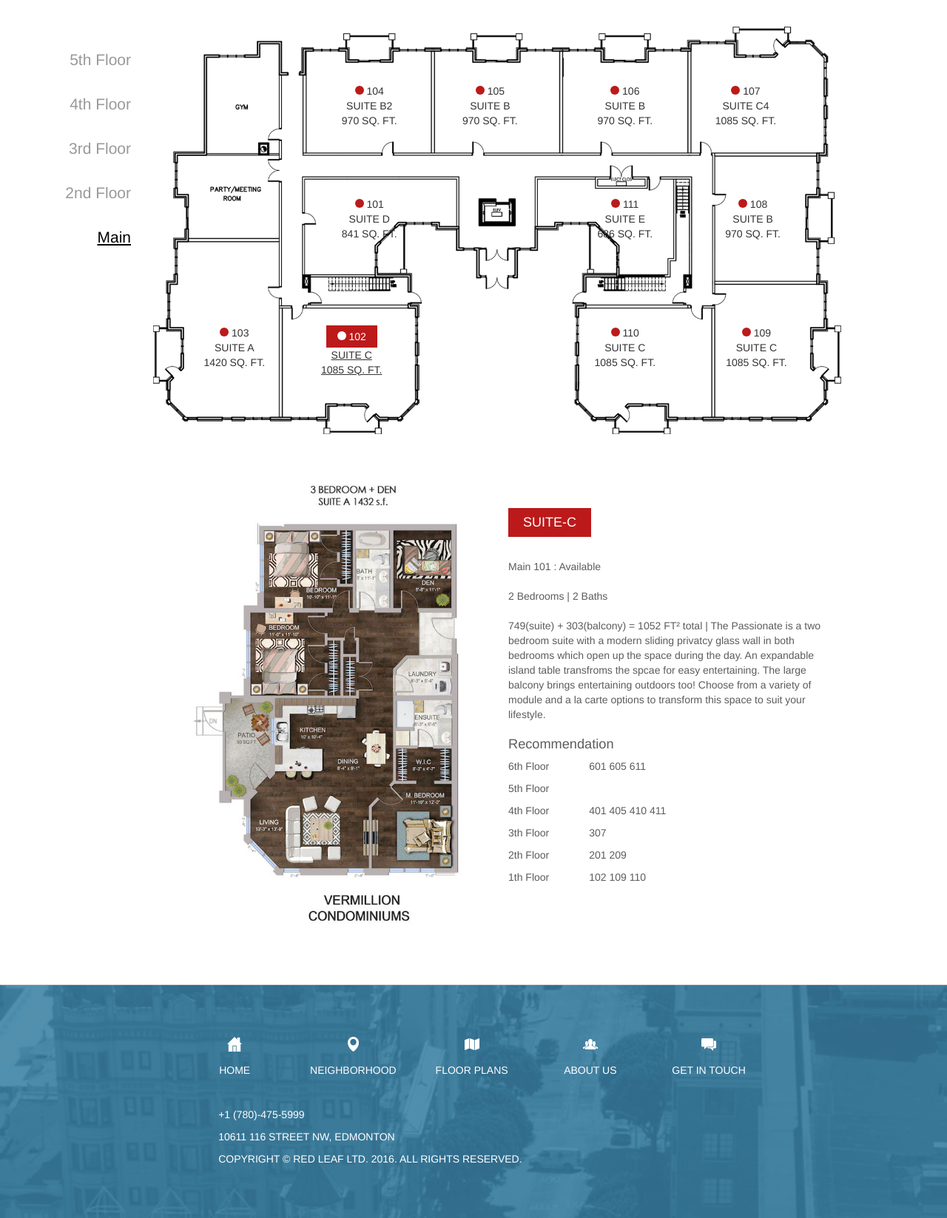
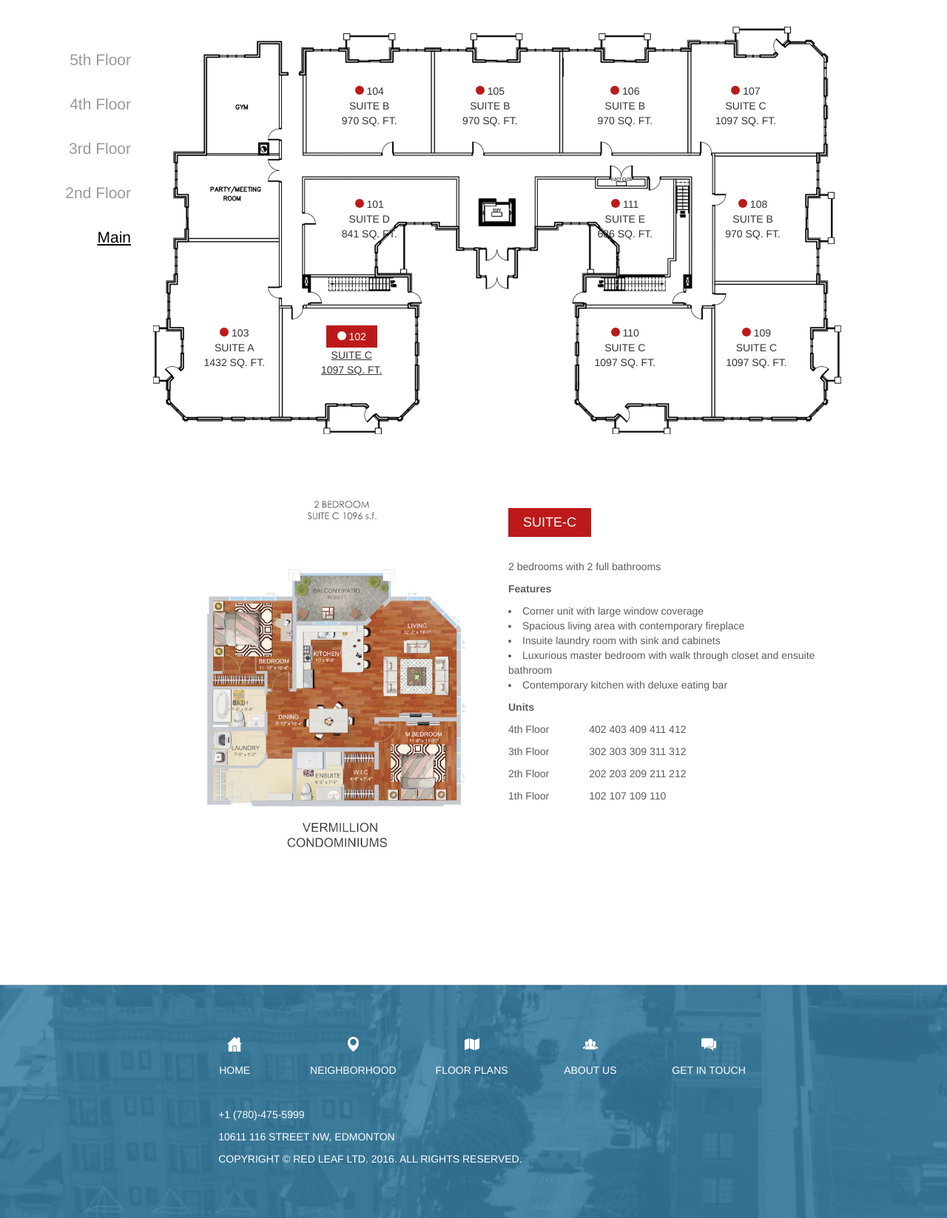
Before and after one commit to leyuan/Vermillion, a PHP site: page /floor-plan.php in a window 1280 px wide. Shown: the part 404-2051 px from the top of the page at 74% size. Run offline with PHP 8.4, Linux system fonts and the light colour scheme; some libraries are stand-ins or nearby versions.

Commit message:
update first 3 floor information

```diff
--- a/assets/css/vermillion.css
+++ b/assets/css/vermillion.css
@@ -714,9 +714,12 @@ p {
 	margin-bottom: 10px;
 }
 
-.main-text {
+/*.main-text {
 	margin-top: 20px;
 	margin-bottom: 20px;
+}*/
+.features-intro-container {
+	margin-top: 20px;
 }
 
 .suite-recommendation-number {
--- a/assets/js/temp.js
+++ b/assets/js/floor-plan.js
@@ -57,8 +57,13 @@ var update_suite_intro = function(floor, suite_number, suite){
 	// console.log( "suite -> "+suite );
 	$.each(suiteInfo, function(suite_name, suite_details_arr) {
 		if(suite == suite_name) {
-			$("#suite-type").html(suite_details_arr[0]);
-			room_avai_text = "Suite  "+suite_number+" : "+"Availabele";
+			var suiteType = suite_details_arr[0];
+			$("#suite-type").html(suiteType);
+			$(".suite-type-intro").hide();
+			$("#"+suiteType).show();
+			console.log(suite_details_arr);
+			// room_avai_text = "Suite  "+suite_number+" : "+"Availabele";
+			room_avai_text = "Suite  "+suite_number;
 			$("#room-availability").html(room_avai_text);
 			$("#suite-image").attr('src', suite_details_arr[2]);
 			if(suite_details_arr[0] == "Suite-C2"){
--- a/floor-plan.php
+++ b/floor-plan.php
@@ -72,7 +72,7 @@
 									<span class="status-available"></span>
 									<span class="suite-number">104</span>
 								</span><br />
-								SUITE B2
+								SUITE B
 								<sqt>970 SQ. FT.</sqt>
 							</p>
 						</span>
@@ -102,8 +102,8 @@
 									<span class="status-available"></span>
 									<span class="suite-number">107</span>
 								</span><br />
-								SUITE C4
-								<sqt>1085 SQ. FT.</sqt>
+								SUITE C
+								<sqt>1097 SQ. FT.</sqt>
 							</p>
 						</span>
 					</div>
@@ -149,7 +149,7 @@
 									<span class="suite-number">103</span>
 								</span><br />
 								SUITE A
-								<sqt>1420 SQ. FT.</sqt>
+								<sqt>1432 SQ. FT.</sqt>
 							</p>
 						</span>
 						<span class="col-two">
@@ -159,7 +159,7 @@
 									<span class="suite-number">102</span>
 								</span><br/>
 								SUITE C
-								<sqt>1085 SQ. FT.</sqt>
+								<sqt>1097 SQ. FT.</sqt>
 							</p>
 						</span>
 						<span class="col-three">
@@ -172,7 +172,7 @@
 									<span class="suite-number">110</span>
 								</span><br />
 								SUITE C
-								<sqt>1085 SQ. FT.</sqt>
+								<sqt>1097 SQ. FT.</sqt>
 							</p>
 						</span>
 						<span class="col-five">
@@ -182,7 +182,7 @@
 									<span class="suite-number">109</span>
 								</span><br />
 								SUITE C
-								<sqt>1085 SQ. FT.</sqt>
+								<sqt>1097 SQ. FT.</sqt>
 							</p>
 						</span>
 					</div>
@@ -200,8 +200,8 @@
 									<span class="status-available"></span>
 									<span class="suite-number">205</span>
 								</span><br />
-								SUITE C1
-								<sqt>1077 SQ. FT.</sqt>
+								SUITE F
+								<sqt>1099 SQ. FT.</sqt>
 							</p>
 						</span>
 						<span class="col-two">
@@ -210,7 +210,7 @@
 									<span class="status-available"></span>
 									<span class="suite-number">206</span>
 								</span><br />
-								SUITE B2
+								SUITE B
 								<sqt>970 SQ. FT.</sqt>
 							</p>
 						</span>
@@ -240,8 +240,8 @@
 									<span class="status-available"></span>
 									<span class="suite-number">209</span>
 								</span><br />
-								SUITE C4
-								<sqt>1085 SQ. FT.</sqt>
+								SUITE C
+								<sqt>1097 SQ. FT.</sqt>
 							</p>
 						</span>
 					</div>
@@ -295,7 +295,7 @@
 									<span class="suite-number">203</span>
 								</span><br />
 								SUITE C
-								<sqt>1085 SQ. FT.</sqt>
+								<sqt>1096 SQ. FT.</sqt>
 							</p>
 						</span>
 						<span class="col-two">
@@ -305,7 +305,7 @@
 									<span class="suite-number">202</span>
 								</span><br />
 								SUITE C
-								<sqt>1085 SQ. FT.</sqt>
+								<sqt>1097 SQ. FT.</sqt>
 							</p>
 						</span>
 						<span class="col-three">
@@ -318,7 +318,7 @@
 									<span class="suite-number">212</span>
 								</span><br />
 								SUITE C
-								<sqt>1085 SQ. FT.</sqt>
+								<sqt>1097 SQ. FT.</sqt>
 							</p>
 						</span>
 						<span class="col-five">
@@ -328,7 +328,7 @@
 									<span class="suite-number">211</span>
 								</span><br />
 								SUITE C
-								<sqt>1085 SQ. FT.</sqt>
+								<sqt>1097 SQ. FT.</sqt>
 							</p>
 						</span>
 					</div>
@@ -346,8 +346,8 @@
 									<span class="status-available"></span>
 									<span class="suite-number">305</span>
 								</span><br />
-								SUITE C1
-								<sqt>1077 SQ. FT.</sqt>
+								SUITE F
+								<sqt>1099 SQ. FT.</sqt>
 							</p>
 						</span>
 						<span class="col-two">
@@ -356,7 +356,7 @@
 									<span class="status-available"></span>
 									<span class="suite-number">306</span>
 								</span><br />
-								SUITE B2
+								SUITE B
 								<sqt>970 SQ. FT.</sqt>
 							</p>
 						</span>
@@ -386,8 +386,8 @@
 									<span class="status-available"></span>
 									<span class="suite-number">309</span>
 								</span><br />
-								SUITE C4
-								<sqt>1085 SQ. FT.</sqt>
+								SUITE C
+								<sqt>1097 SQ. FT.</sqt>
 							</p>
 						</span>
 					</div>
@@ -441,7 +441,7 @@
 									<span class="suite-number">303</span>
 								</span><br />
 								SUITE C
-								<sqt>1085 SQ. FT.</sqt>
+								<sqt>1096 SQ. FT.</sqt>
 							</p>
 						</span>
 						<span class="col-two">
@@ -451,7 +451,7 @@
 									<span class="suite-number">302</span>
 								</span><br />
 								SUITE C
-								<sqt>1085 SQ. FT.</sqt>
+								<sqt>1097 SQ. FT.</sqt>
 							</p>
 						</span>
 						<span class="col-three">
@@ -464,7 +464,7 @@
 									<span class="suite-number">312</span>
 								</span><br />
 								SUITE C
-								<sqt>1085 SQ. FT.</sqt>
+								<sqt>1097 SQ. FT.</sqt>
 							</p>
 						</span>
 						<span class="col-five">
@@ -474,7 +474,7 @@
 									<span class="suite-number">311</span>
 								</span><br />
 								SUITE C
-								<sqt>1085 SQ. FT.</sqt>
+								<sqt>1097 SQ. FT.</sqt>
 							</p>
 						</span>
 					</div>
@@ -777,26 +777,164 @@
 		<div class="sub-row suite-intro-container" id="suite-section">
 			<div class="col-md-5 default-font suite-text-container">
 				<h4 class="suite-type" id="suite-type">SUITE-C</h4>
-				<p class="room-availability" id="room-availability">Main  101 : Available</p>
-				<p class="room-bath"> 2 Bedrooms | 2 Baths </p>
-				<p class="main-text">
-				749(suite) + 303(balcony) = 1052 FT&sup2; total | The Passionate is a two bedroom
-				suite with a modern sliding privatcy glass wall in both bedrooms which open up the space
-				during the day. An expandable island table transfroms the spcae for easy entertaining.
-				The large balcony brings entertaining outdoors too! Choose from a variety of module and a
-				la carte options to transform this space to suit your lifestyle.
-				</p>
-				<h4 class="suite-recommendation">Recommendation</h4>
-				<p class="floor-recommendation">6th Floor <span class="suite-recommendation-number">601 605 611</span></p>
-				<p class="floor-recommendation">5th Floor <span class="suite-recommendation-number"></span></p>
-				<p class="floor-recommendation">4th Floor <span class="suite-recommendation-number">401 405 410 411</span></p>
-				<p class="floor-recommendation">3th Floor <span class="suite-recommendation-number">307</span></p>
-				<p class="floor-recommendation">2th Floor <span class="suite-recommendation-number">201 209</span></p>
-				<p class="floor-recommendation">1th Floor <span class="suite-recommendation-number">102 109 110</span></p>
+				<!-- <p class="room-availability" id="room-availability">Main  101</p> -->
+				<div id="Suite-A" class="suite-type-intro">
+					<div class="features-intro-container">
+						<p class="room-bath"> 3 bedrooms plus a large den </p>
+						<p><b>Features</b></p>
+						<p class="main-text">
+							<li>Spacious living area with contemporary fireplace</li>
+							<li>Insuite laundry room with sink and cabinets</li>
+							<li>Luxurious master bedroom with walk through closet and ensuite bathroom</li>
+							<li>Contemporary kitchen with deluxe eating bar</li>
+						</p>
+					</div>
+
+					<div class="units-intro-container">
+						<p><b>Units</b></p>
+						<p class="floor-recommendation">1th Floor <span class="suite-recommendation-number">103</span></p>
+					</div>
+				</div>
+
+				<div id="Suite-B" class="suite-type-intro">
+					<div class="features-intro-container">
+						<p class="room-bath"> 2 bedrooms with 2 full bathrooms </p>
+						<p><b>Features</b></p>
+						<p class="main-text">
+							<li>Spacious living area with contemporary fireplace</li>
+							<li>Insuite laundry room with sink and cabinets</li>
+							<li>Luxurious master bedroom with walk through closet and ensuite bathroom</li>
+							<li>Contemporary kitchen with deluxe eating bar</li>
+							<li>2 storey open living area available for 5th floor units</li>
+						</p>
+					</div>
+
+					<div class="units-intro-container">
+						<p><b>Units</b></p>
+						<p class="floor-recommendation">4th Floor
+							<span class="suite-recommendation-number">404 406 407 408 410</span>
+						</p>
+						<p class="floor-recommendation">3th Floor
+							<span class="suite-recommendation-number">304 306 307 308 310</span>
+						</p>
+						<p class="floor-recommendation">2th Floor
+							<span class="suite-recommendation-number">204 206 207 208 210</span>
+						</p>
+						<p class="floor-recommendation">1th Floor
+							<span class="suite-recommendation-number">104 105 106 108</span>
+						</p>
+					</div>
+				</div>
+
+				<div id="Suite-C" class="suite-type-intro">
+					<div class="features-intro-container">
+						<p class="room-bath"> 2 bedrooms with 2 full bathrooms </p>
+						<p><b>Features</b></p>
+						<p class="main-text">
+							<li>Corner unit with large window coverage</li>
+							<li>Spacious living area with contemporary fireplace</li>
+							<li>Insuite laundry room with sink and cabinets</li>
+							<li>Luxurious master bedroom with walk through closet and ensuite bathroom</li>
+							<li>Contemporary kitchen with deluxe eating bar</li>
+						</p>
+					</div>
+
+					<div class="units-intro-container">
+						<p><b>Units</b></p>
+						<p class="floor-recommendation">4th Floor <span class="suite-recommendation-number">402 403 409 411 412</span></p>
+						<p class="floor-recommendation">3th Floor <span class="suite-recommendation-number">302 303 309 311 312</span></p>
+						<p class="floor-recommendation">2th Floor <span class="suite-recommendation-number">202 203 209 211 212</span></p>
+						<p class="floor-recommendation">1th Floor <span class="suite-recommendation-number">102 107 109 110</span></p>
+					</div>
+				</div>
+
+				<div id="Suite-D" class="suite-type-intro">
+					<div class="features-intro-container">
+						<p class="room-bath"> 1 bedroom plus den with 2 full bathrooms </p>
+						<p><b>Features</b></p>
+						<p class="main-text">
+							<li>Spacious living area with contemporary fireplace</li>
+							<li>Insuite laundry room</li>
+							<li>Luxurious bedroom with walk through closet and ensuite bathroom</li>
+							<li>Contemporary kitchen with deluxe eating bar</li>
+						</p>
+					</div>
+
+					<div class="units-intro-container">
+						<p><b>Units</b></p>
+						<p class="floor-recommendation">5th Floor <span class="suite-recommendation-number">501</span></p>
+						<p class="floor-recommendation">4th Floor <span class="suite-recommendation-number">401</span></p>
+						<p class="floor-recommendation">3th Floor <span class="suite-recommendation-number">301</span></p>
+						<p class="floor-recommendation">2th Floor <span class="suite-recommendation-number">201</span></p>
+						<p class="floor-recommendation">1th Floor <span class="suite-recommendation-number">101</span></p>
+					</div>
+				</div>
+
+				<div id="Suite-D1" class="suite-type-intro">
+					<div class="features-intro-container">
+						<p class="room-bath"> 1 bedroom plus den with 2 full bathrooms </p>
+						<p><b>Features</b></p>
+						<p class="main-text">
+							<li>Spacious living area with contemporary fireplace</li>
+							<li>Insuite laundry room</li>
+							<li>Luxurious bedroom with walk through closet and ensuite bath</li>
+							<li>Contemporary kitchen with deluxe eating bar</li>
+						</p>
+					</div>
+
+					<div class="units-intro-container">
+						<p><b>Units</b></p>
+						<p class="floor-recommendation">5th Floor <span class="suite-recommendation-number">513</span></p>
+						<p class="floor-recommendation">4th Floor <span class="suite-recommendation-number">413</span></p>
+						<p class="floor-recommendation">3th Floor <span class="suite-recommendation-number">313</span></p>
+						<p class="floor-recommendation">2th Floor <span class="suite-recommendation-number">213</span></p>
+					</div>
+				</div>
+
+				<div id="Suite-E" class="suite-type-intro">
+					<div class="features-intro-container">
+						<p class="room-bath"> 1 bedroom unit with 1.5 bathrooms </p>
+						<p><b>Features</b></p>
+						<p class="main-text">
+							<li>Spacious living area with contemporary fireplace</li>
+							<li>Insuite laundry room</li>
+							<li>Luxurious bedroom with walk through closet and ensuite bathroom</li>
+							<li>Contemporary kitchen with deluxe eating bar</li>
+						</p>
+					</div>
+
+					<div class="units-intro-container">
+						<p><b>Units</b></p>
+						<p class="floor-recommendation">1th Floor <span class="suite-recommendation-number">111</span></p>
+					</div>
+				</div>
+
+				<div id="Suite-F" class="suite-type-intro">
+					<div class="features-intro-container">
+						<p class="room-bath"> 2 bedrooms unit with 2 full bathrooms </p>
+						<p><b>Features</b></p>
+						<p class="main-text">
+							<li>Corner unit with large window coverage</li>
+							<li>Spacious living area with contemporary fireplace</li>
+							<li>Insuite laundry room with sink and cabinets</li>
+							<li>Luxurious bedroom with walk through closet and ensuite bathroom</li>
+							<li>Contemporary kitchen with deluxe eating bar</li>
+						</p>
+					</div>
+
+					<div class="units-intro-container">
+						<p><b>Units</b></p>
+						<p class="floor-recommendation">4th Floor <span class="suite-recommendation-number">405</span></p>
+						<p class="floor-recommendation">3rd Floor <span class="suite-recommendation-number">305</span></p>
+						<p class="floor-recommendation">2nd Floor <span class="suite-recommendation-number">205</span></p>
+					</div>
+				</div>
+
 			</div>
+
 			<div class="col-md-7">
 				<div>
-					<img src="assets/images/suite-A.jpg" alt="Suite-A-Image" class="center suite-image" id="suite-image">
+					<img src="assets/images/suite-C.jpg" alt="Suite-Image" class="center suite-image" id="suite-image">
 				</div>
 			</div>
 		</div>
@@ -834,47 +972,47 @@
 
 		var floorInfo = {
 			"Main": {
-				101: ['Suite C', 1065],
-				102: ['Suite A', 1420],
-				103: ['Suite D', 841],
-				104: ['Suite B2', 970],
+				101: ['Suite D', 841],
+				102: ['Suite C', 1097],
+				103: ['Suite A', 1432],
+				104: ['Suite B', 970],
 				105: ['Suite B', 970],
 				106: ['Suite B', 970],
-				107: ['Suite E', 686],
-				108: ['Suite C4', 1065],
-				109: ['Suite B', 970],
-				110: ['Suite C', 1065],
-				111: ['Suite C', 1065]
+				107: ['Suite C', 1097],
+				108: ['Suite B', 970],
+				109: ['Suite C', 1097],
+				110: ['Suite C', 1097],
+				111: ['Suite E', 686]
 			},
 			"2nd": {
-				201: ['Suite C'],
+				201: ['Suite D'],
 				202: ['Suite C'],
-				203: ['Suite D'],
+				203: ['Suite C'],
 				204: ['Suite B'],
-				205: ['Suite C1'],
-				206: ['Suite B2'],
+				205: ['Suite F'],
+				206: ['Suite B'],
 				207: ['Suite B'],
 				208: ['Suite B'],
-				209: ['Suite C4'],
+				209: ['Suite C'],
 				210: ['Suite B'],
-				211: ['Suite D1'],
+				211: ['Suite C'],
 				212: ['Suite C'],
-				213: ['Suite C']
+				213: ['Suite D1']
 			},
 			"3rd": {
-				301: ['Suite C'],
+				301: ['Suite D'],
 				302: ['Suite C'],
-				303: ['Suite D'],
+				303: ['Suite C'],
 				304: ['Suite B'],
-				305: ['Suite C1'],
-				306: ['Suite B2'],
+				305: ['Suite F'],
+				306: ['Suite B'],
 				307: ['Suite B'],
 				308: ['Suite B'],
-				309: ['Suite C4'],
+				309: ['Suite C'],
 				310: ['Suite B'],
-				311: ['Suite D1'],
+				311: ['Suite C'],
 				312: ['Suite C'],
-				313: ['Suite C']
+				313: ['Suite D1']
 			},
 			"4th": {
 				401: ['Suite C'],
@@ -920,8 +1058,13 @@
 			'Suite C1': ['Suite-C1', 1065, 'assets/images/suite-C.jpg'],
 			'Suite C4': ['Suite-C4', 1065, 'assets/images/suite-C.jpg'],
 			'Suite D': ['Suite-D', 841, 'assets/images/suite-D.png'],
-			'Suite E': ['Suite-E', 686, 'assets/images/suite-E.jpg']
-		}
+			'Suite D1': ['Suite-D1', 841, 'assets/images/suite-D1.jpg'],
+			'Suite E': ['Suite-E', 686, 'assets/images/suite-E.jpg'],
+			'Suite F' : ['Suite-F', 1099, 'assets/images/suite-C.jpg'],
+		};
+
+		$(".suite-type-intro").hide();
+		$("#Suite-C").show();
 	</script>
-	<script src="assets/js/temp.js"></script>
+	<script src="assets/js/floor-plan.js"></script>
   </html>
--- a/sendgrid.php
+++ b/sendgrid.php
@@ -16,10 +16,10 @@ if ($_SERVER["REQUEST_METHOD"] == "POST") {
     $email_content = "Name: $name_from\n\n";
     $email_content .= "Email: $email_from\n\n";
     $email_content .= "Message:\n\n$message\n\n";
-    $sendgrid = new SendGrid('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');
+    $sendgrid = new SendGrid('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');
     $email = new SendGrid\Email();
     $email
-        ->addTo('vermillion@mailinator.com')
+        ->addTo('info@redleafcanada.com')
         ->setFrom($email_from)
         ->setSubject('New Message From Website')
         ->setText("$email_content")
```
